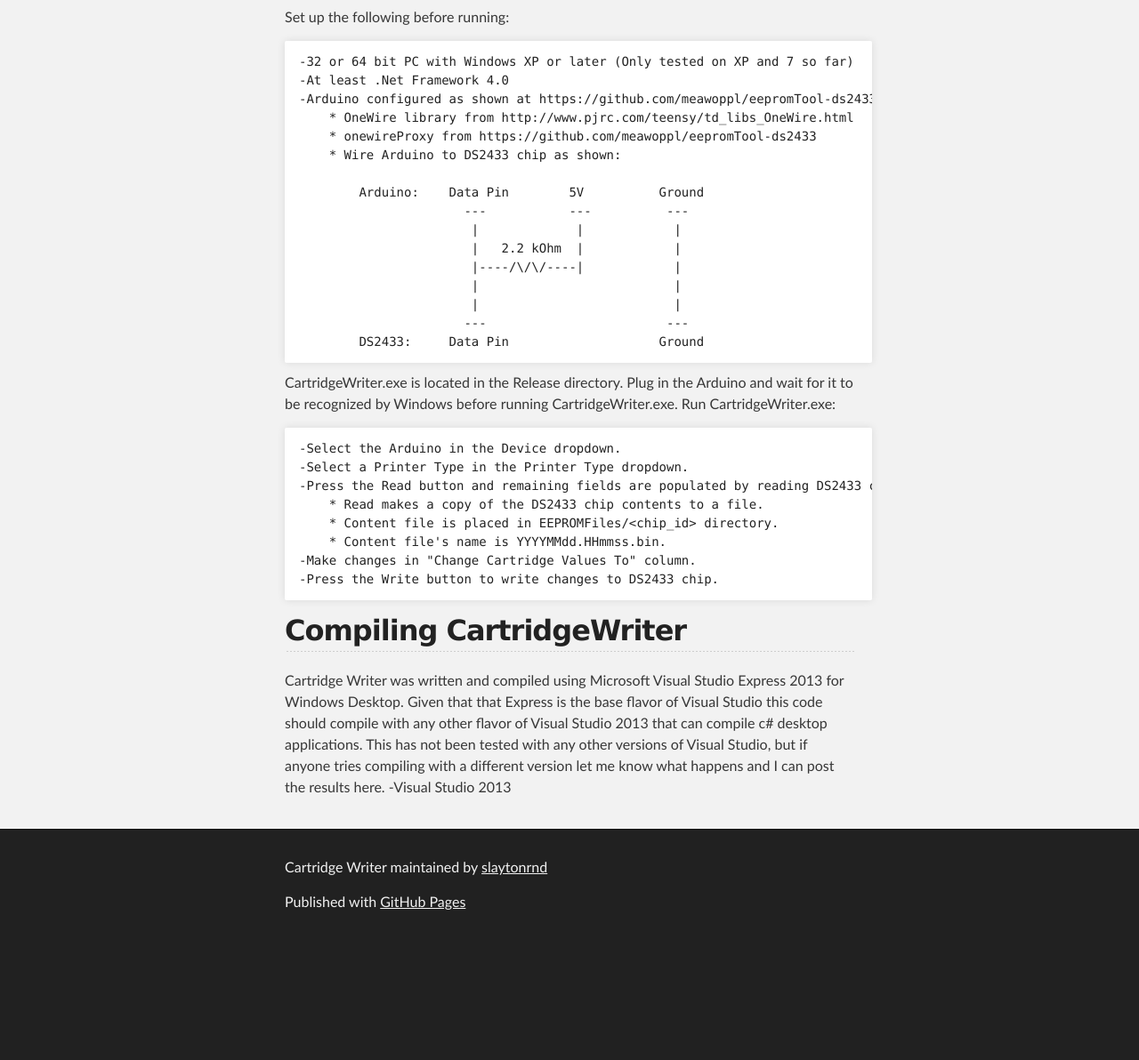
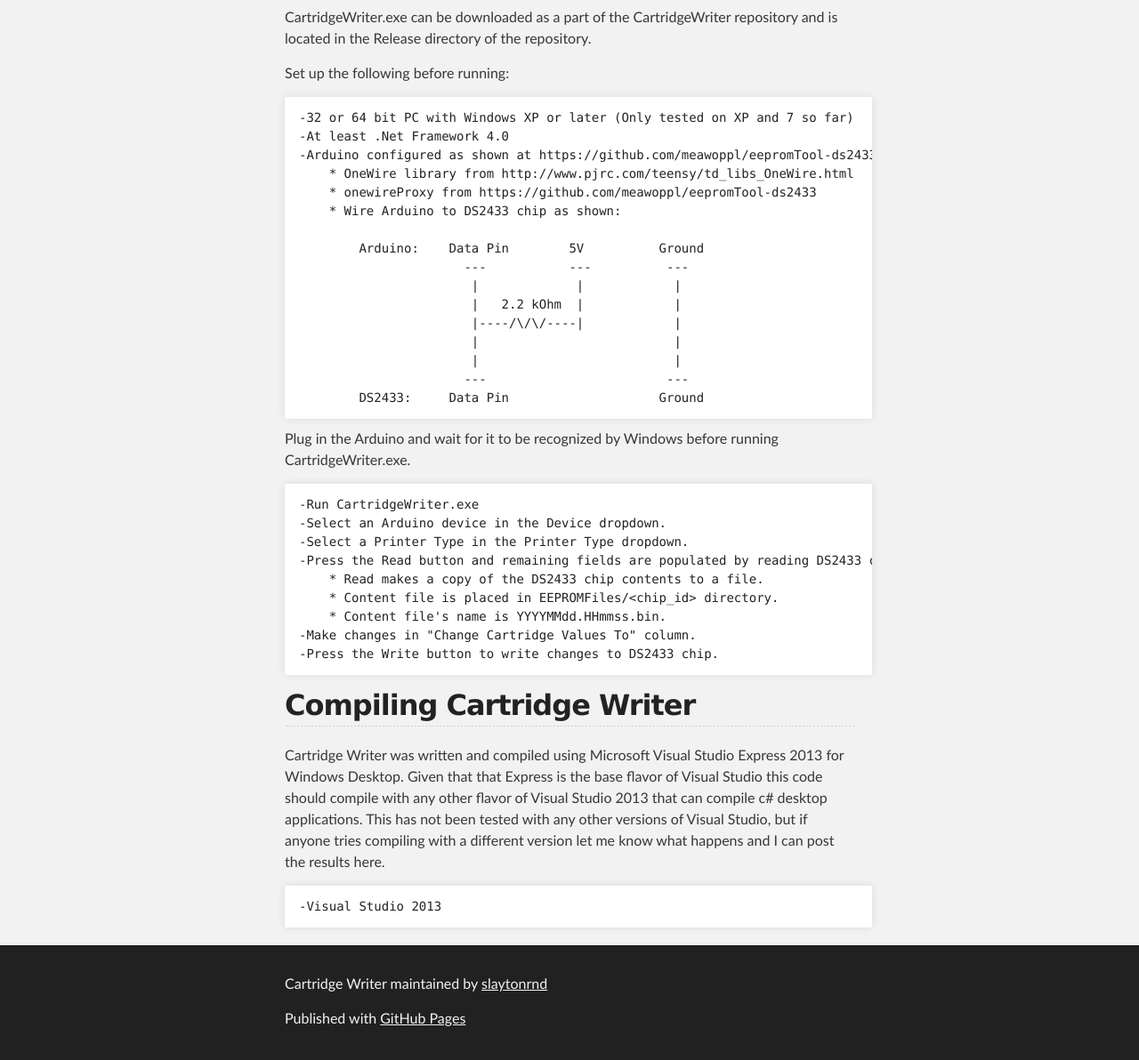
Before and after one commit to slaytonrnd/CartridgeWriter, a plain HTML site: page index.html in a window 1280 px wide. Shown: the part 595-1787 px from the top of the page at 89% size. Before the commit the page ends 1656 px from the top, so only its background shows below. Drawn offline with Linux system fonts and the light colour scheme.

Commit message:
Create gh-pages branch via GitHub

```diff
--- a/index.html
+++ b/index.html
@@ -4,7 +4,7 @@
   <head>
     <meta charset='utf-8'>
     <meta http-equiv="X-UA-Compatible" content="chrome=1">
-    <meta name="description" content="Cartridge Writer : Program that can use an Arduino to read / write a DS2433 chip from StrataSys printer cartridges.">
+    <meta name="description" content="Cartridge Writer : Windows program that can use an Arduino to read / write a DS2433 chip from StrataSys printer cartridges.">
 
     <link rel="stylesheet" type="text/css" media="screen" href="stylesheets/stylesheet.css">
 
@@ -19,7 +19,7 @@
           <a id="forkme_banner" href="https://github.com/slaytonrnd/CartridgeWriter">View on GitHub</a>
 
           <h1 id="project_title">Cartridge Writer</h1>
-          <h2 id="project_tagline">Program that can use an Arduino to read / write a DS2433 chip from StrataSys printer cartridges.</h2>
+          <h2 id="project_tagline">Windows program that can use an Arduino to read / write a DS2433 chip from StrataSys printer cartridges.</h2>
 
             <section id="downloads">
               <a class="zip_download_link" href="https://github.com/slaytonrnd/CartridgeWriter/zipball/master">Download this project as a .zip file</a>
@@ -48,6 +48,9 @@ click operation.</p>
 <h2>
 <a id="running-cartridgewriterexe" class="anchor" href="#running-cartridgewriterexe" aria-hidden="true"><span class="octicon octicon-link"></span></a>Running CartridgeWriter.exe</h2>
 
+<p>CartridgeWriter.exe can be downloaded as a part of the CartridgeWriter repository
+and is located in the Release directory of the repository.  </p>
+
 <p>Set up the following before running:</p>
 
 <pre><code>-32 or 64 bit PC with Windows XP or later (Only tested on XP and 7 so far)
@@ -68,11 +71,11 @@ click operation.</p>
         DS2433:     Data Pin                    Ground
 </code></pre>
 
-<p>CartridgeWriter.exe is located in the Release directory.  Plug in the Arduino and
-wait for it to be recognized by Windows before running CartridgeWriter.exe.  Run
-CartridgeWriter.exe:</p>
+<p>Plug in the Arduino and wait for it to be recognized by Windows before running
+CartridgeWriter.exe.</p>
 
-<pre><code>-Select the Arduino in the Device dropdown.
+<pre><code>-Run CartridgeWriter.exe
+-Select an Arduino device in the Device dropdown.
 -Select a Printer Type in the Printer Type dropdown.
 -Press the Read button and remaining fields are populated by reading DS2433 chip.
     * Read makes a copy of the DS2433 chip contents to a file.
@@ -83,15 +86,17 @@ CartridgeWriter.exe:</p>
 </code></pre>
 
 <h2>
-<a id="compiling-cartridgewriter" class="anchor" href="#compiling-cartridgewriter" aria-hidden="true"><span class="octicon octicon-link"></span></a>Compiling CartridgeWriter</h2>
+<a id="compiling-cartridge-writer" class="anchor" href="#compiling-cartridge-writer" aria-hidden="true"><span class="octicon octicon-link"></span></a>Compiling Cartridge Writer</h2>
 
 <p>Cartridge Writer was written and compiled using Microsoft Visual Studio Express 2013
 for Windows Desktop.  Given that that Express is the base flavor of Visual Studio
 this code should compile with any other flavor of Visual Studio 2013 that can compile
 c# desktop applications.  This has not been tested with any other versions of Visual
 Studio, but if anyone tries compiling with a different version let me know what
-happens and I can post the results here.
-    -Visual Studio 2013</p>
+happens and I can post the results here.</p>
+
+<pre><code>-Visual Studio 2013
+</code></pre>
       </section>
     </div>
 
```
Also changed, not shown: params.json (+1 -1 lines).
